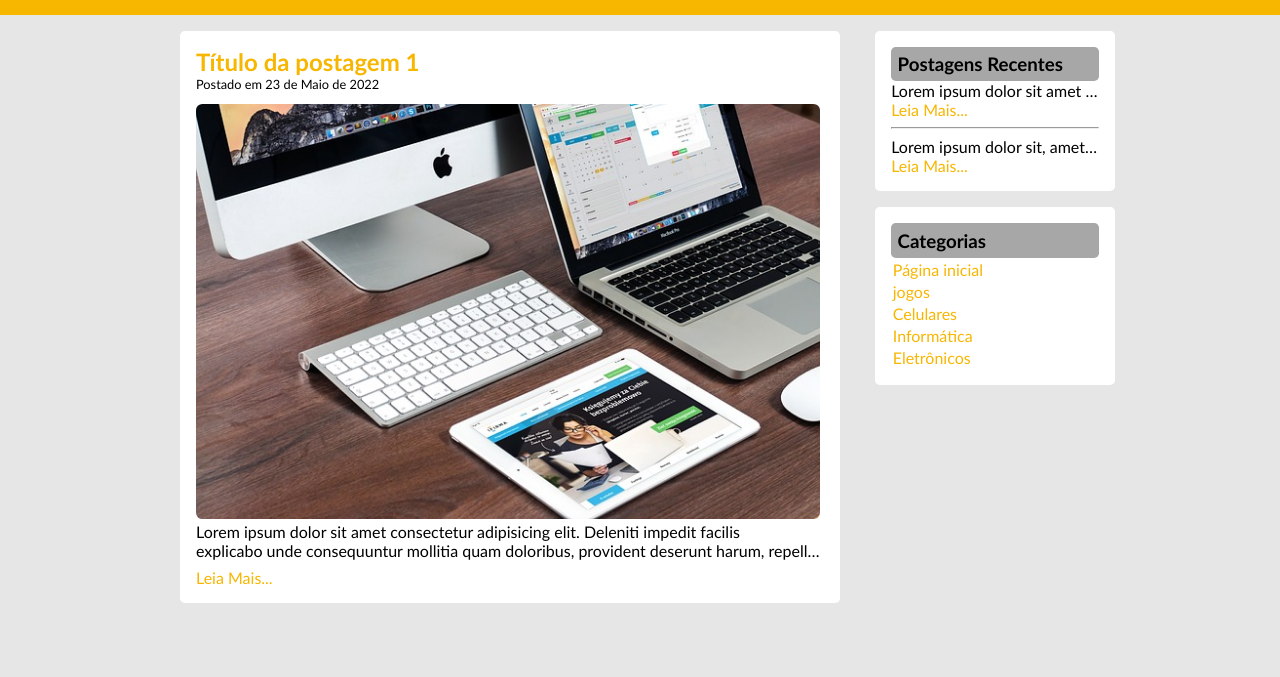
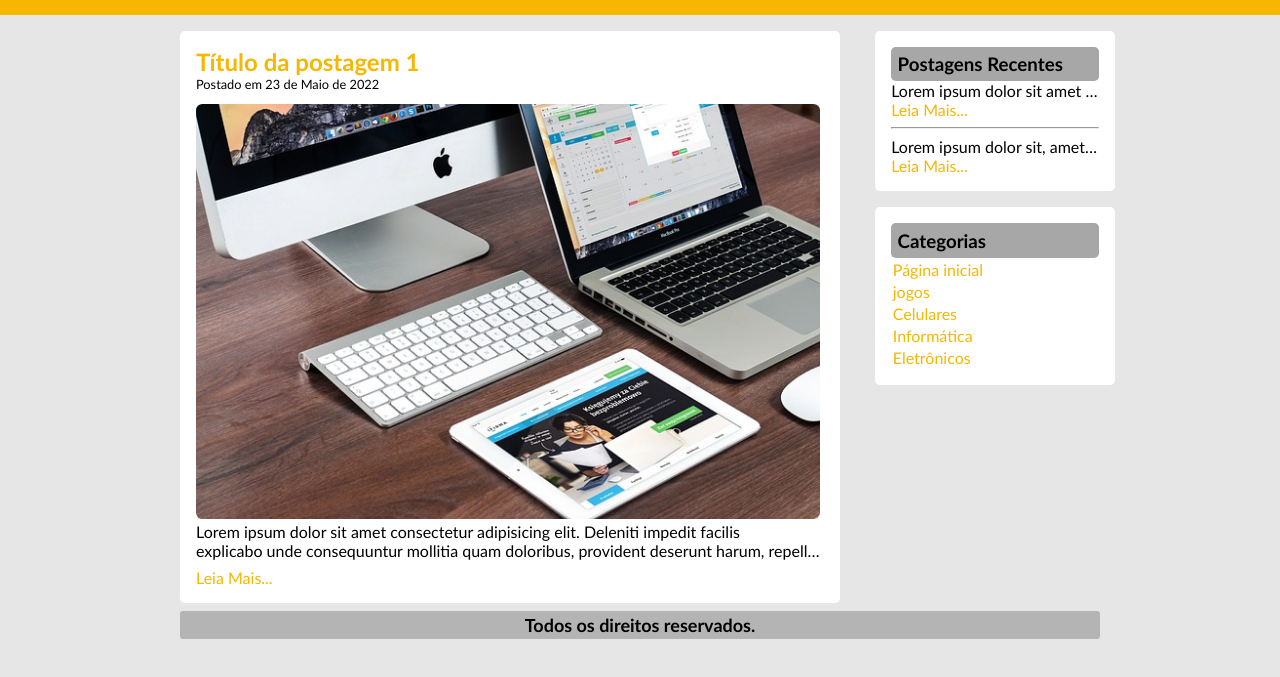
Before and after one commit to TonnAcker/Bisonho-Blog, a plain HTML site: page index.html in a window 1280 px wide. Shown: the part 117-794 px from the top of the page. Drawn offline with Linux system fonts and the light colour scheme.

Commit message:
finalização do bisonho blog

```diff
--- a/css/style.css
+++ b/css/style.css
@@ -120,7 +120,21 @@ body{
     color: #f7b600;
     display: flex;
 }
+.conteudo-lateral a:hover{
+    text-decoration: underline;
+    color: #c28e00;
+}
 hr{
     margin-top: 0.5rem;
     margin-bottom: 0.5rem;
 }
+footer{
+    background-color: #b4b4b4;
+    width: 100%;
+    text-align: center;
+    margin-top: 0.5rem;
+    font-size: large;
+    font-weight: bold;
+    padding: 0.2rem;
+    border-radius: 0.2rem;
+}
--- a/index.html
+++ b/index.html
@@ -70,6 +70,9 @@
                 <!--FIM - POSTAGEM LATERAL ARTICLE 01-->
             </aside>
             <!--FIM ASIDE - BARRA LATERAL-->
+            <footer>
+                <p>Todos os direitos reservados.</p>
+            </footer>
         </main>
         <!--FIM DO CONTEÚDO PRINCIPAL DO SITE-->
 </body>
```
